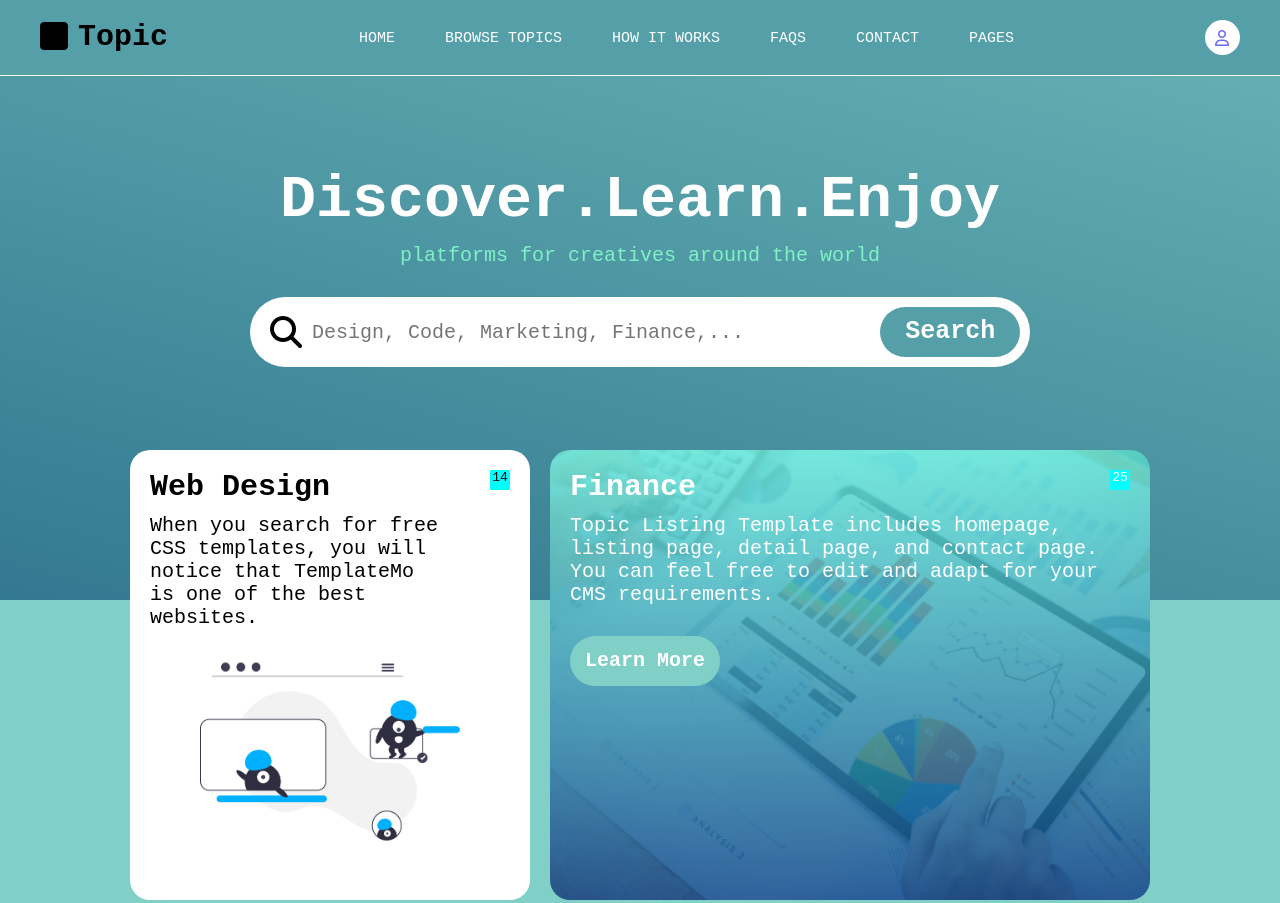
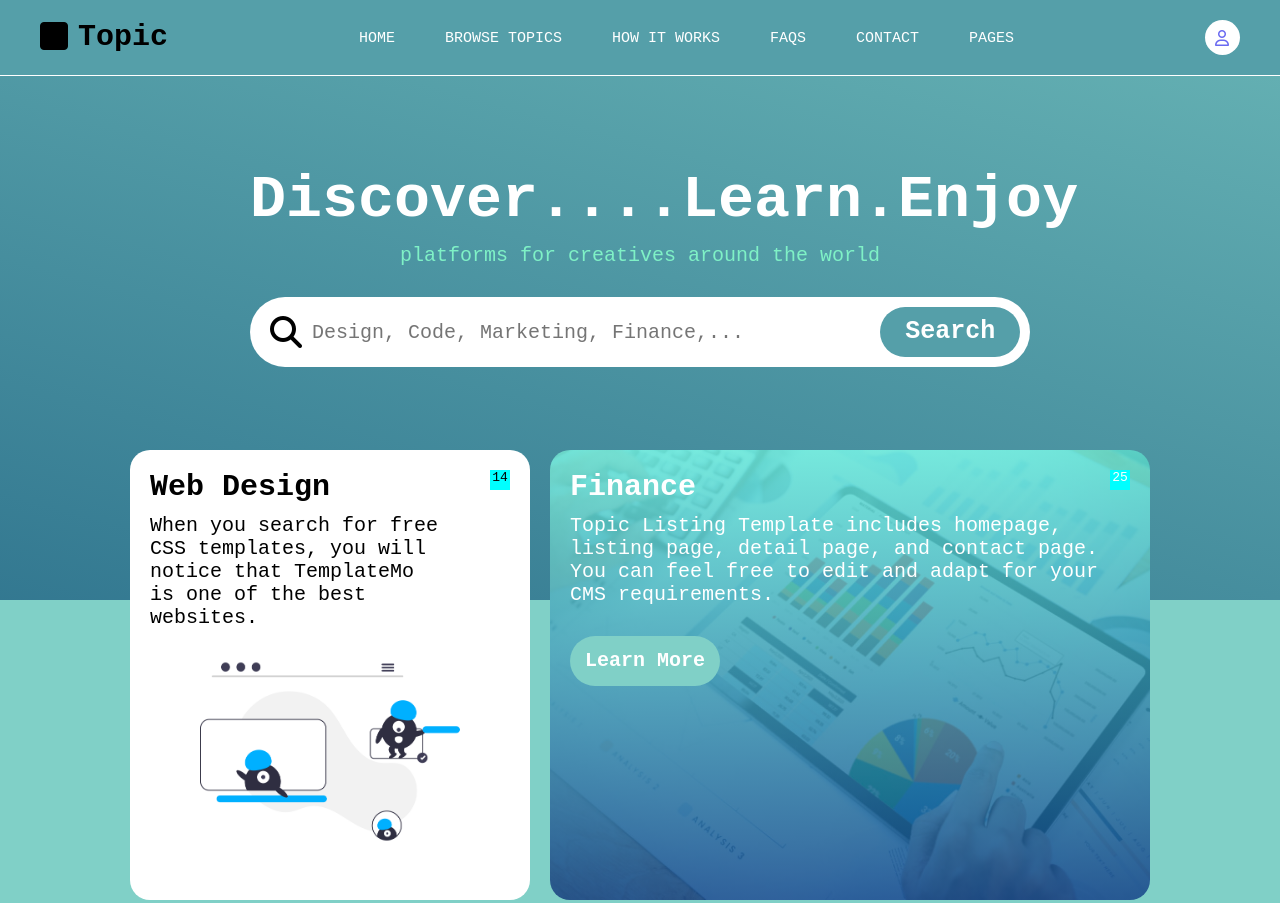
Before and after one commit to PramitBhar/P1, a plain HTML site: page index.html in a window 1280 px wide. Shown: the top 903 px of the page. Drawn offline with Linux system fonts and the light colour scheme.

Commit message:
first commit

```diff
--- a/index.html
+++ b/index.html
@@ -62,7 +62,7 @@
         <div class="container">
             <!-- <div class="header-content-1"> -->
             <div class="header-items">
-                <h1 class="main-heading">Discover.Learn.Enjoy</h1>
+                <h1 class="main-heading">Discover....Learn.Enjoy</h1>
                 <p class="main-paragraph">platforms for creatives around the world</p>
                 <div class="search-component">
                     <i class="fa-solid fa-magnifying-glass fa-2x" id="search-logo"></i>
```
